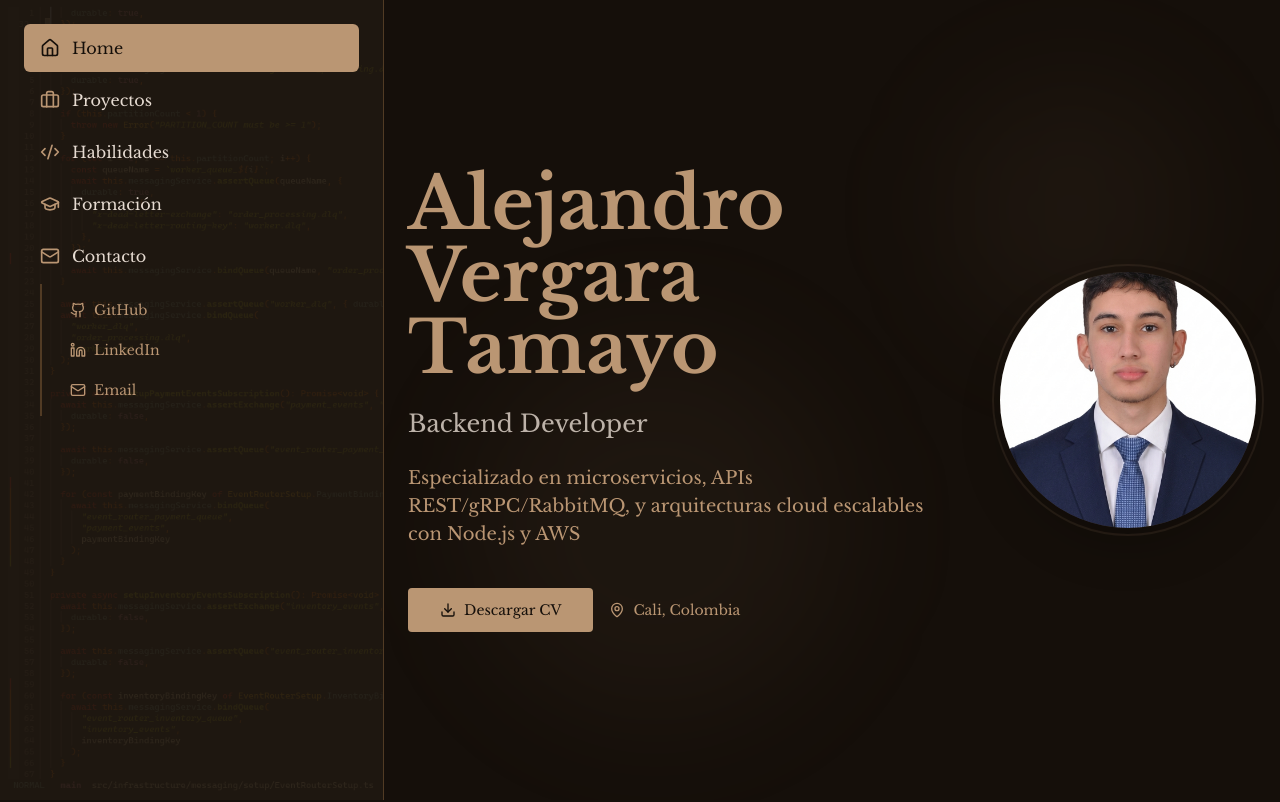
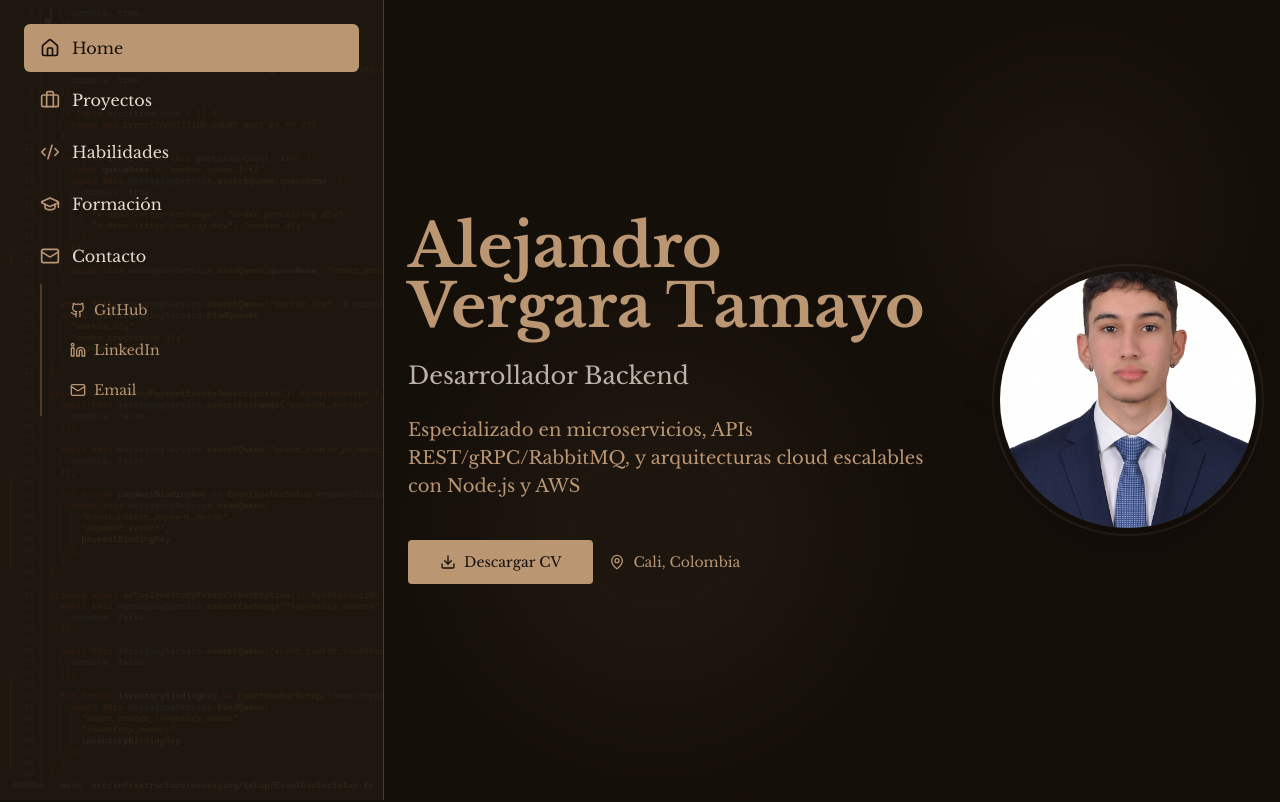
Before and after one commit to Alejotamayo28/web, a Next.js app: page / in a window 1280 px wide. Shown: the top 802 px of the page. Built offline with nearby package versions, Linux system fonts and the light colour scheme.

Commit message:
Minor changes (font size)

```diff
--- a/app/layout.tsx
+++ b/app/layout.tsx
@@ -17,7 +17,7 @@ const inconsolata = Inconsolata({
 
 export const metadata: Metadata = {
   title: 'Alejandro | Desarrollador Backend',
-  description: 'Backend Developer especializado en Node.js, TypeScript, PostgreSQL, Docker y AWS',
+  description: 'Desarrollador Backend especializado en Node.js, TypeScript, PostgreSQL, Docker y AWS',
   generator: 'v0.app',
 }
 
--- a/app/page.tsx
+++ b/app/page.tsx
@@ -341,11 +341,11 @@ const EducationCard = ({ degree, period, institution }: { degree: string, period
             <div className="flex flex-col lg:flex-row items-center justify-center gap-8 lg:gap-16">
               {/* Text Content - Left */}
               <div className="text-center lg:text-left space-y-6 flex-1">
-                <h1 className="text-5xl md:text-6xl lg:text-7xl font-bold text-primary mb-4 text-balance">
+                <h1 className="text-4xl md:text-5xl lg:text-6xl font-bold text-primary mb-4 text-balance">
                   {cvData.name}
                 </h1>
                 <p className="text-xl md:text-2xl text-foreground/80 leading-relaxed">
-                  Backend Developer
+                  Desarrollador Backend
                 </p>
                 <p className="text-base md:text-lg text-muted-foreground max-w-2xl mx-auto lg:mx-0 leading-relaxed">
                   Especializado en microservicios, APIs REST/gRPC/RabbitMQ, y arquitecturas cloud escalables con Node.js y AWS
```
Lines whose indentation alone changed are shown as unchanged.
